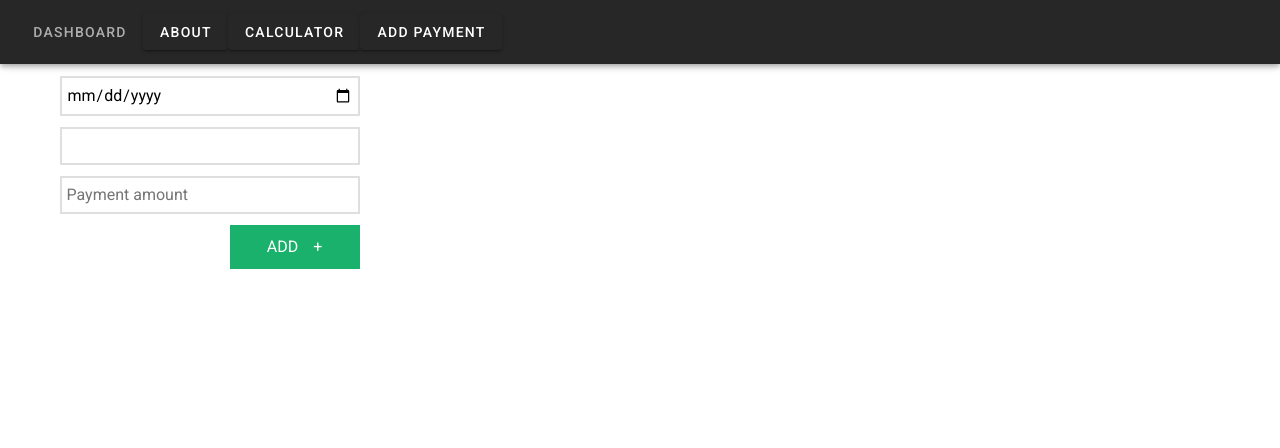
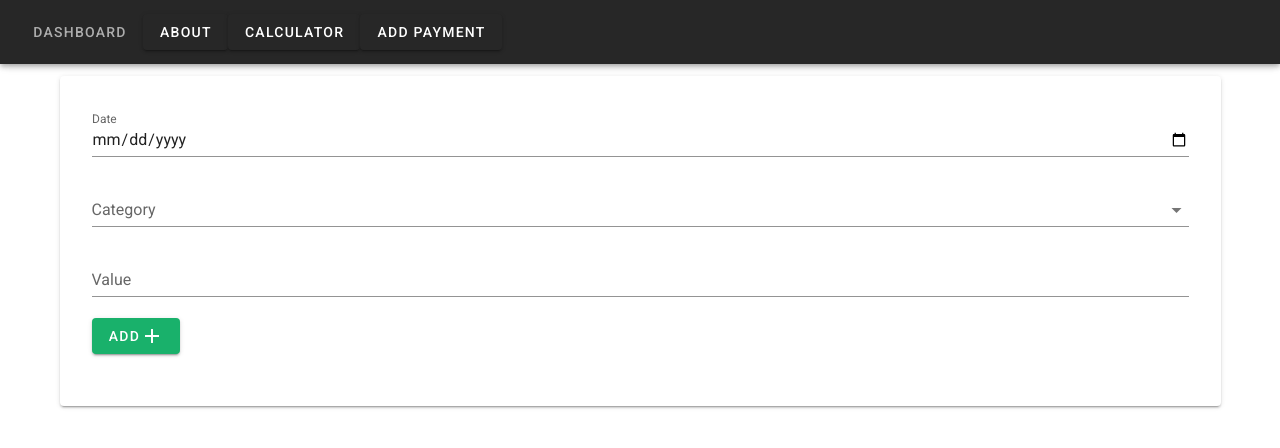
Before and after one commit to IgorPomozenkov/Vue.js, a Vue app: page /addpayment/1 in a window 1280 px wide. Shown: the top 448 px of the page. Built offline with nearby package versions, Linux system fonts and the light colour scheme.

Commit message:
task changed

```diff
--- a/package.json
+++ b/package.json
@@ -9,8 +9,10 @@
     "test": "jest"
   },
   "dependencies": {
+    "chart.js": "2.9.0",
     "core-js": "^3.6.5",
     "vue": "^2.6.11",
+    "vue-chartjs": "^3.5.1",
     "vue-router": "^3.5.2",
     "vuetify": "^2.4.0",
     "vuex": "^3.6.2"
--- a/src/components/AddPaymentForm.vue
+++ b/src/components/AddPaymentForm.vue
@@ -1,27 +1,27 @@
 <template>
-    <div :class="[$style.form]">
-        <input type="date" placeholder="Payment date" v-model="date"/>
-        <!-- <input type="text" placeholder="Payment description" v-model="type"/> -->
-        <CategorySelect :categories="categories" @addSelect="addSelect"/>
-        <input type="number" placeholder="Payment amount" v-model.number="value"/>
-        <button :class="[$style.btn]" @click="onSaveClick">ADD<span>+</span></button>
-  </div>
+    <v-card class="pa-8">
+        <v-text-field type='date' v-model="date" label="Date"></v-text-field>
+        <v-select class="text-center" v-model="type" label="Category" :items="categories"></v-select>
+        <v-text-field type='number' v-model.number="value" label="Value"></v-text-field>
+        <Button :nameBtn="nameBtn" @clicked="onSaveClick"/>
+    </v-card>
 </template>
 
 <script>
-import CategorySelect from './CategorySelect.vue'
+import Button from './Button.vue'
 import { mapMutations, mapGetters } from 'vuex'
 
 export default {
     name: 'AddPaymentForm',
     components: {
-        CategorySelect
+        Button
     },
     data(){
         return {
             date: '',
             type: '',
-            value: null
+            value: null,
+            nameBtn: 'ADD'
         }
     },
     methods: {
@@ -42,9 +42,6 @@ export default {
                 }
             }
         },
-        addSelect(data){
-            this.type = data;
-        }
     },
     computed: {
         ...mapGetters({
@@ -60,38 +57,11 @@ export default {
     },
     mounted(){
         this.value = Number(location.search.slice(7)) || '';
+        this.type = this.$route.params.type || '';
     }
 }
 </script>
 
 <style lang="scss" module>
-.form {
-    display: flex;
-    flex-direction: column;
-    width: 300px;
-}
 
-.form input {
-    margin-bottom: 11px;
-    padding: 5px;
-    border: 2px solid #c0c0c082;
-    outline: none;
-}
-
-.form button {
-    width: 130px;
-    align-self: flex-end;
-}
-
-.btn {
-    padding: 10px;
-    border: none;
-    background: #19b16b;
-    color: white;
-    cursor: pointer;
-}
-
-.btn span {
-    margin-left: 15px;
-}
 </style>
--- a/src/components/Button.vue
+++ b/src/components/Button.vue
@@ -1,12 +1,13 @@
 <template>
   <div :class="[$style.wrapper]">
-      <v-btn color="#19b16b" dark @click="onClick">ADD NEW COST <v-icon>mdi-plus</v-icon></v-btn>
+      <v-btn color="#19b16b" dark @click="onClick">{{ nameBtn }} <v-icon>mdi-plus</v-icon></v-btn>
   </div>
 </template>
 
 <script>
 export default {
     name: 'Button',
+    props: ['nameBtn'],
     methods: {
         onClick(){
             this.$emit('clicked');
--- /dev/null
+++ b/src/components/Chart.vue
@@ -0,0 +1,19 @@
+
+<script>
+import { Doughnut, mixins } from 'vue-chartjs'
+const { reactiveProp } = mixins
+
+export default {
+    name: 'Chart',
+    extends: Doughnut,
+    mixins: [reactiveProp],
+    props: ['options'],
+    mounted(){
+        this.renderChart(this.chartData, this.options)
+    }
+}
+</script>
+
+<style>
+
+</style>
--- a/src/components/Dashboard.vue
+++ b/src/components/Dashboard.vue
@@ -4,19 +4,17 @@
             <div class="text-h5 text-sm-h4" :class="[$style.title]">My personal costs</div>
             <v-dialog v-model="dialog">
                 <template v-slot:activator="{on}">
-                    <v-btn color="teal" dark v-on="on">
-                        ADD NEW COST <v-icon>mdi-plus</v-icon>
-                    </v-btn>
+                    <Button :nameBtn="nameBtn" @clicked="dialog = !dialog" v-on="on"/>
                 </template>
                 <v-card>
-                    <!-- FUTURE CONTENT -->
+                    <AddPaymentForm @addNewPayment="addData"/>
                 </v-card>
             </v-dialog>
-            <Button @clicked="show =! show"/>
-            <AddPaymentForm v-show="show" @addNewPayment="addData"/>
             <PaymentsDisplay :list="paymentsList"/>
         </v-col>
-        <v-col>Diagram</v-col>
+        <v-col>
+            <Chart :chart-data="datacollection"/>
+        </v-col>
     </v-row>
 </template>
 
@@ -25,21 +23,22 @@ import AddPaymentForm from './AddPaymentForm.vue'
 import Button from './Button.vue'
 import PaymentsDisplay from './PaymentsDisplay.vue'
 import { mapMutations, mapGetters, mapActions } from 'vuex'
+import Chart from './Chart.vue'
 
 export default {
     name: 'Dashboard',
     components: {
         AddPaymentForm,
         Button,
-        PaymentsDisplay
+        PaymentsDisplay,
+        Chart
     },
     data(){
         return {
-            show: false,
-            page: '',
-            modalShow: false,
-            modalSettings: {},
             dialog: false,
+            nameBtn: 'ADD NEW COST',
+            datacollection: null,
+            food: 0
         }
     },
     methods: {
@@ -50,10 +49,33 @@ export default {
         ...mapActions([
             'fetchCategories'
         ]),
-
         addData(data){
             this.addDataToPaymentsList(data)
+            if(data.type == 'Food') {
+                this.food += data.value;
+                this.fillData()
+            }
         },
+        fillData(){
+            this.datacollection = {
+                labels: this.categories, //['Food', 'Sport', 'Transport', 'Education', 'Entertainment']
+                datasets: [
+                    {
+                        label: 'Dataset',
+                        data: [this.food, 100, 200, 50 ,100],
+                        backgroundColor: [
+                            '#8e5ea2',
+                            '#c4584f',
+                            '#3f95cd',
+                            '#3bba9f',
+                            '#ecd046',
+                        ],
+                        hoverOffset: 4
+                    }
+                ]
+            }
+        },
+        getValue(){},
     },
     computed: {
         ...mapGetters({
@@ -66,18 +88,14 @@ export default {
         if(!this.categories.length){
             this.fetchCategories()
         }
+        this.fillData()
     },
     mounted(){
-
     }
 }
 </script>
 
 <style lang="scss" module>
-.wrapper {
-    margin-bottom: 50px;
-}
-
 .title {
   margin: 20px;
 }
--- a/src/components/PaymentsDisplay.vue
+++ b/src/components/PaymentsDisplay.vue
@@ -13,10 +13,10 @@
             <v-col :cols="2">{{item.value}}</v-col>
             <p :class="[$style.btn]" @click="modalCheck(idx)">&#8942;</p>
             <transition name="fade">
-                <ModalWindow v-if="modalShow == idx " />
+                <ModalWindow v-if="modalShow == idx" />
             </transition>
         </v-row>
-        <p>Total: {{ getFPV }}</p>
+        <div class="text-subtitle-1 mt-8">Total: {{ getFPV }}</div>
     </div>
 </template>
 
--- a/src/store/index.js
+++ b/src/store/index.js
@@ -6,7 +6,7 @@ Vue.use(Vuex)
 export default new Vuex.Store({
     state: {
         paymentsList: [],
-        categoryList: [],
+        categoryList: ['Food', 'Sport', 'Transport', 'Education', 'Entertainment']
     },
     mutations: {
         setPaymentsListData(state, payload){
```
Also changed, not shown: 1 other file (tests, documents, lock files or other folders).
